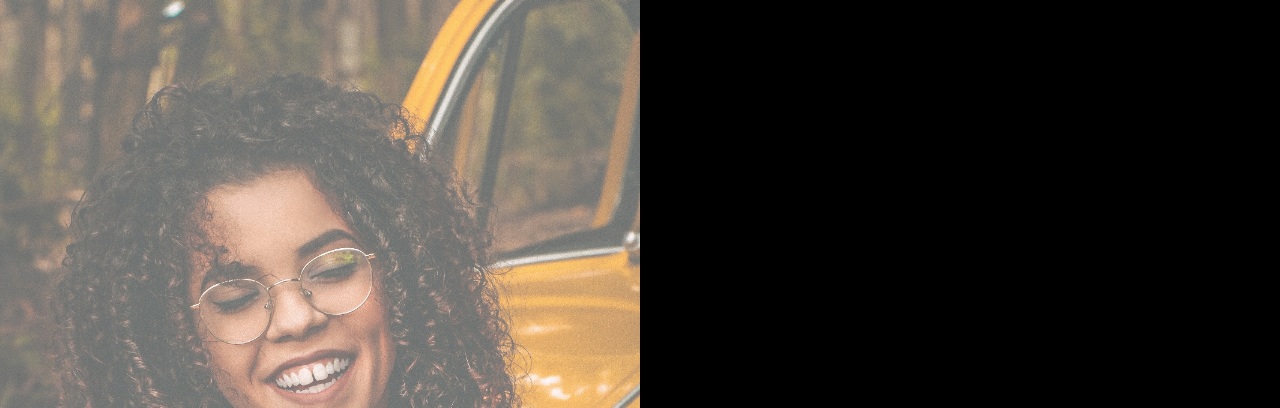
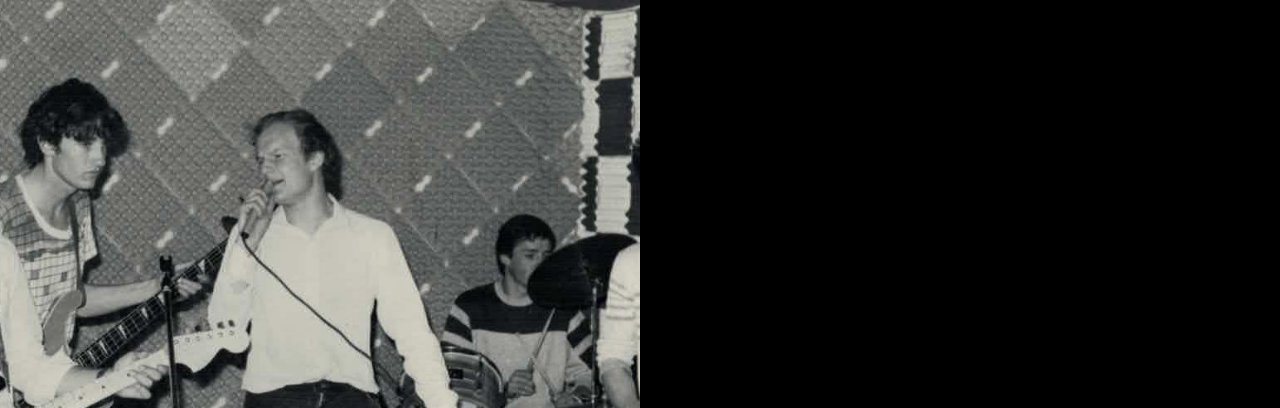
Before and after one commit to Baboo7/privilege-revival, a Gatsby site: page / in a window 1280 px wide. Shown: the top 408 px of the page. Built offline with nearby package versions, Linux system fonts and the light colour scheme; Gatsby itself is replaced by a stand-in of ours.

Commit message:
Use image privilege

```diff
--- a/src/components/molecules/backgroundImage.tsx
+++ b/src/components/molecules/backgroundImage.tsx
@@ -5,10 +5,10 @@ import styled from "styled-components";
 interface IProps {
   className?: string;
   fluid?: IFluidObject | [IFluidObject];
-  overlayColor: string;
+  overlayColor?: string;
 }
 
-export default ({ className, fluid, overlayColor }: IProps) => (
+export default ({ className, fluid, overlayColor = "transparent" }: IProps) => (
   <BackgroundImageStyled className={className} fluid={fluid}>
     <Overlay color={overlayColor} />
   </BackgroundImageStyled>
--- a/src/components/organisms/heroSection.tsx
+++ b/src/components/organisms/heroSection.tsx
@@ -15,7 +15,7 @@ const HeroSection = () => (
   <StaticQuery
     query={graphql`
       query {
-        file(base: { eq: "background-2.jpeg" }) {
+        file(base: { eq: "privilege.jpg" }) {
           childImageSharp {
             fluid(quality: 90, maxWidth: 900) {
               ...GatsbyImageSharpFluid_withWebp
@@ -26,10 +26,7 @@ const HeroSection = () => (
     `}
     render={(data: IData) => (
       <Wrapper>
-        <BackgroundImageStyled
-          fluid={data.file.childImageSharp.fluid}
-          overlayColor={colors.white}
-        />
+        <BackgroundImageStyled fluid={data.file.childImageSharp.fluid} />
         <Content>
           <Title>Privilege</Title>
         </Content>
```
Also changed, not shown: src/assets/images/background-2.jpeg (deleted), src/assets/images/privilege.jpg (added).
